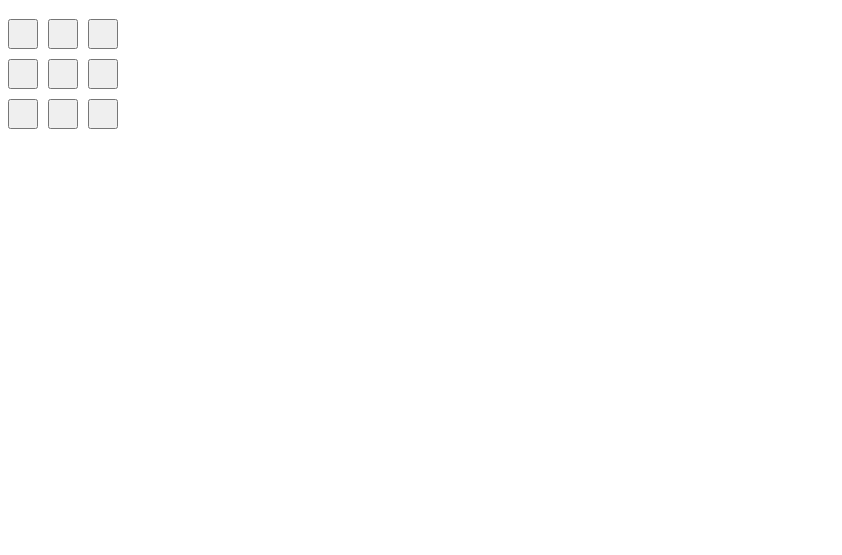
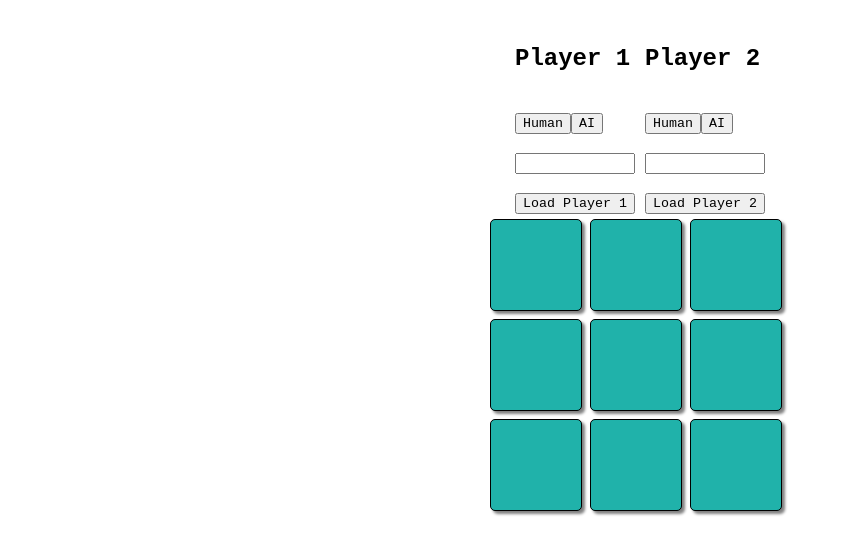
Before and after one commit to justjum/tic-tac-toe, a plain HTML site: page index.html in a window 1280 px wide. Shown: the part 61-616 px from the top of the page, without its empty margins (0-842 px from the left). Drawn offline with Linux system fonts and the light colour scheme.

Commit message:
Update to HTML - Added "start page" with player name/AI select - Changed the rendering of the gameboard to divs.    Hoping this will be easier/more flexible to render    through a javascript loop.

```diff
--- a/index.html
+++ b/index.html
@@ -9,16 +9,28 @@
 </head>
 <body>
     <h1>Tic Tac Toe</h1>
+    <div class="gamestart">
+
+        <h2>Player 1</h2><h2>Player 2</h2>
+        <div class="player-type">
+        <label for="player1name" class="human"><button>Human</button></label><button>AI</button>
+        </div>
+        <div class="player-type">
+            <label for="player2name" class="human"><button>Human</button></label><button>AI</button>
+        </div>
+        <input type="text" class="playername" id="player1name" required><input type="text" class="playername" id="player2name" required>
+        <button class="player1">Load Player 1</button><button class="player2">Load Player 2</button>
+    </div>
     <div class="gameboard">
-        <button class="checkspot" id="checkspot0"></button>
-        <button class="checkspot" id="checkspot1"></button>
-        <button class="checkspot" id="checkspot2"></button>
-        <button class="checkspot" id="checkspot3"></button>
-        <button class="checkspot" id="checkspot4"></button>
-        <button class="checkspot" id="checkspot5"></button>
-        <button class="checkspot" id="checkspot6"></button>
-        <button class="checkspot" id="checkspot7"></button>
-        <button class="checkspot" id="checkspot8"></button>
+        <div class="checkspot" id="checkspot0"></div>
+        <div class="checkspot" id="checkspot1"></div>
+        <div class="checkspot" id="checkspot2"></div>
+        <div class="checkspot" id="checkspot3"></div>
+        <div class="checkspot" id="checkspot4"></div>
+        <div class="checkspot" id="checkspot5"></div>
+        <div class="checkspot" id="checkspot6"></div>
+        <div class="checkspot" id="checkspot7"></div>
+        <div class="checkspot" id="checkspot8"></div>
     </div>
 </body>
 </html>
--- a/style.css
+++ b/style.css
@@ -2,13 +2,34 @@
     font-family: 'Courier New', Courier, monospace;
 }
 
+.gamestart {
+    display: grid;
+    grid-template-columns: 120px 120px;
+    grid-template-rows: 80px 30px 30px 30px;
+    align-content: center;
+    justify-content: center;
+    align-items: center;
+    gap: 10px;
+}
+
 .gameboard {
     display: grid;
-    grid-template-columns: repeat(3, 40px);
-    grid-template-rows: repeat(3, 40px);
+    grid-template-columns: repeat(3, 100px);
+    grid-template-rows: repeat(3, 100px);
+    align-content: center;
+    justify-content: center;
+
 }
 
 .checkspot {
-    width: 30px;
-    height: 30px;
+    width: 90px;
+    height: 90px;
+    border: 1px solid black;
+    border-radius: 5px;
+    box-shadow: 3px 3px 3px grey;
+    background-color: lightseagreen;
+    display: grid;
+    align-items: center;
+    justify-items: center;
+    font-size:xx-large;
 }
```
